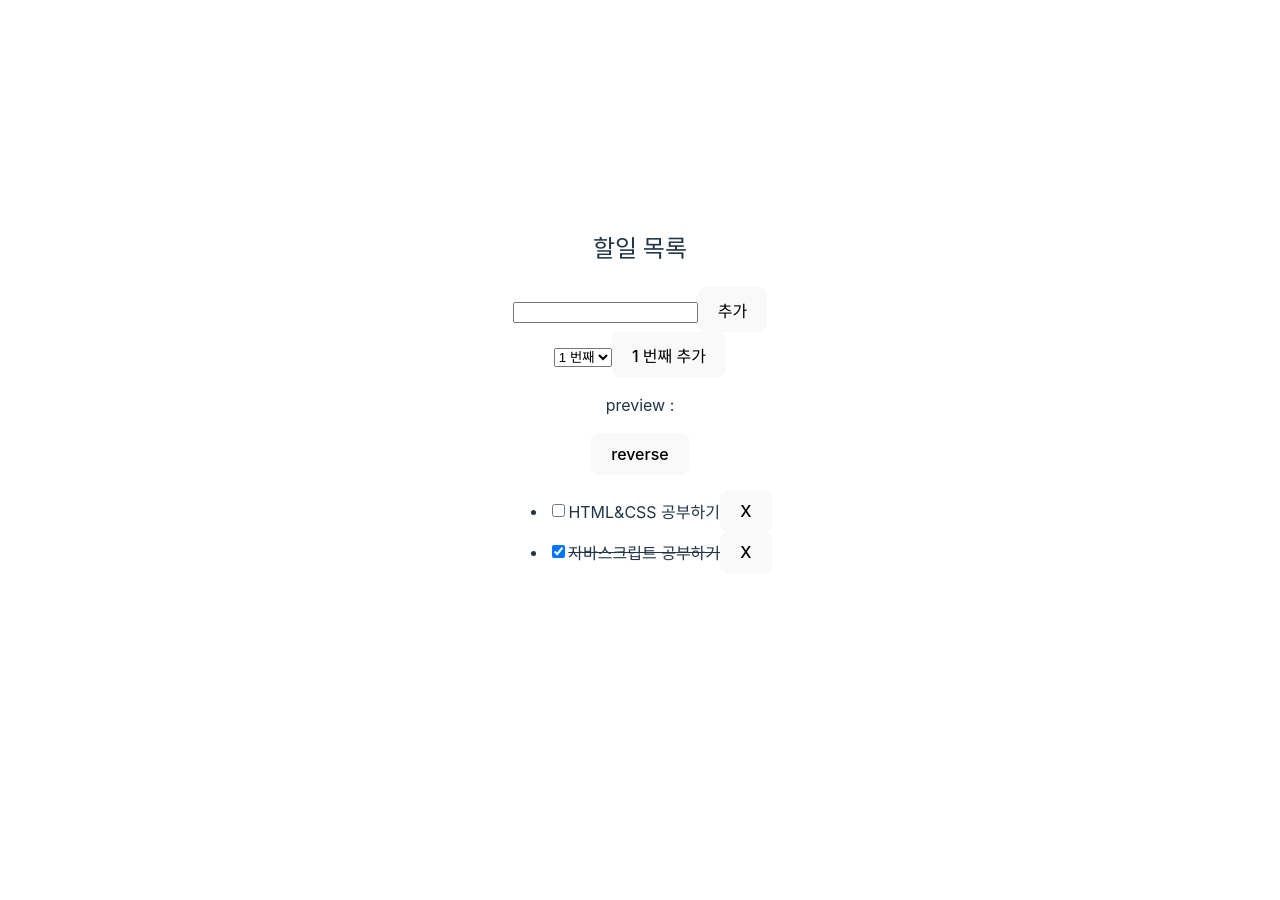
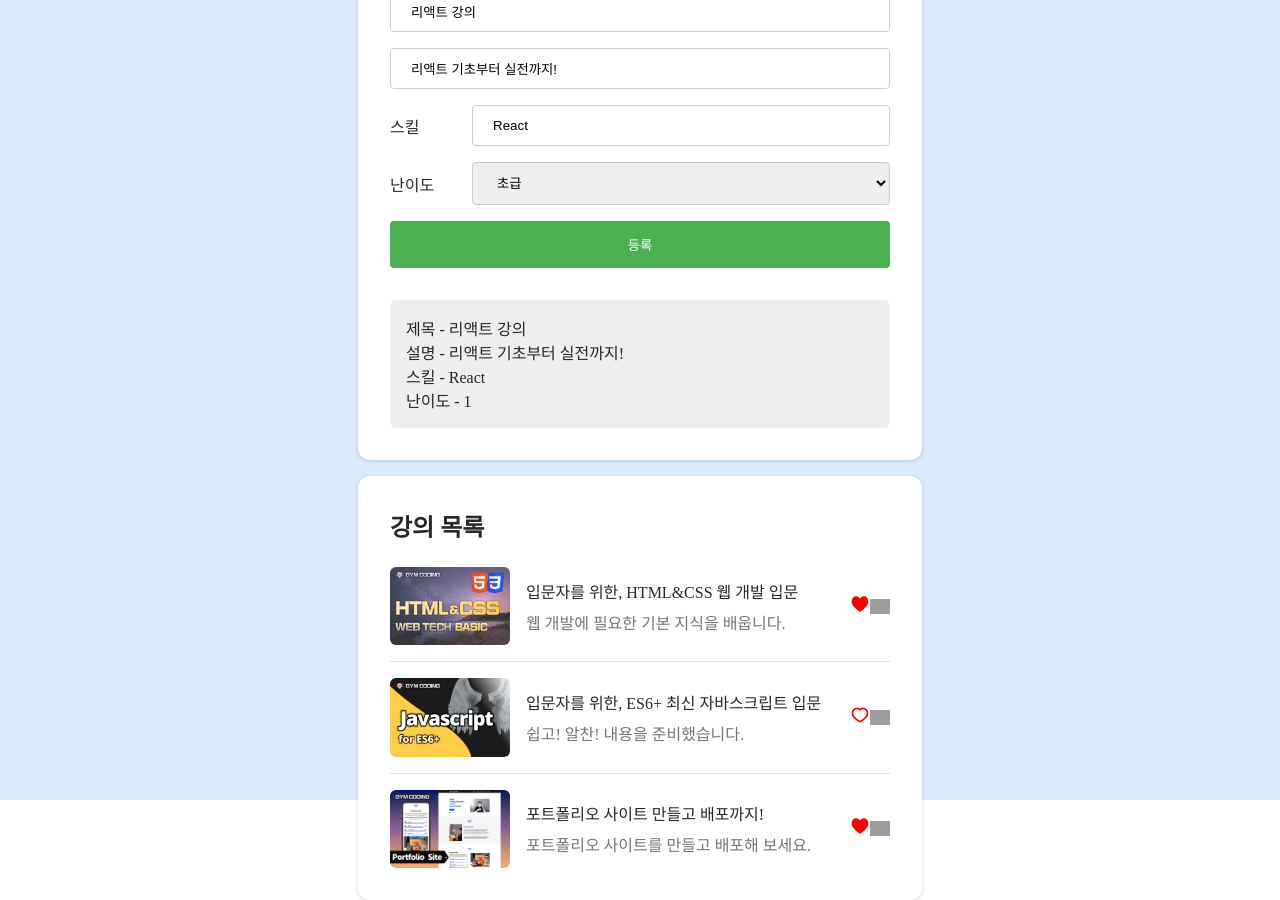
Before and after one commit to yunhyeonji/react-master, a React (Vite) app in the folder learn-react/: page / in a window 1280 px wide. Before the commit the page ends 800 px from the top, so only its background shows below. Built offline with nearby package versions, Linux system fonts and the light colour scheme; grey boxes are pictures that could not be loaded.

Commit message:
[241225]useState로 좋아요 변경

```diff
--- a/learn-react/src/AppCourse.jsx
+++ b/learn-react/src/AppCourse.jsx
@@ -1,10 +1,11 @@
+import { useState } from 'react';
 import './AppCourse.css';
 import CourseForm from './components/course/CourseForm';
 import CourseListCard from './components/course/CourseListCard';
 
 
 export default function App() {
-  const items = [
+  const [items,setItems] = useState([
     {
       id:0,
       title: '입문자를 위한, HTML&CSS 웹 개발 입문',
@@ -28,14 +29,24 @@
       isFavorite:true,
       link: 'https://inf.run/YkAN'
     }
-  ];
+  ]);
 
   const favoriteItems = items.filter(item => item.isFavorite);
+
+  const handleIsFavoriteToggle = (id, isFavorite) => {
+    const newItems = items.map(item => {
+      if(item.id === id){
+        return {...item, isFavorite}
+      }
+      return item;
+    })
+    setItems(newItems);
+  }
 
   return (
     <main style={{flexDirection: 'column', gap:'1rem'}}>
         <CourseForm />
-        <CourseListCard title="강의 목록" items={items}/>
+        <CourseListCard title="강의 목록" onIsFavorite={handleIsFavoriteToggle} items={items}/>
       {/* <CourseListCard title="관심 강의" items={favoriteItems}/> */}
     </main>
   )
--- a/learn-react/src/components/course/CourseItem.jsx
+++ b/learn-react/src/components/course/CourseItem.jsx
@@ -14,10 +14,10 @@
   )
 }
 
-export default function CourseItem({title, description, thumbnail,isFavorite, link}) {
+export default function CourseItem({onIsFavorite, id, title, description, thumbnail, isFavorite, link}) {
   function handleFavorite(e){
     e.stopPropagation();
-    alert(isFavorite ? '좋아요' : '싫어요');
+    onIsFavorite(id, !isFavorite);
   }
   function handleItemClick(){
     open(link,'_blank');
--- a/learn-react/src/components/course/CourseListCard.jsx
+++ b/learn-react/src/components/course/CourseListCard.jsx
@@ -3,7 +3,7 @@
 import CourseItem from './CourseItem';
 import Card from '../Card';
 
-function CourseListCard({title, items}) {
+function CourseListCard({onIsFavorite, title, items}) {
 
   const lastIndex = items.length - 1;
 
@@ -12,7 +12,7 @@
       <div className="courses">
         {items.map((item, index) => (
           <Fragment key={item.id} >
-            <CourseItem {...item} />
+            <CourseItem onIsFavorite={onIsFavorite} {...item} />
             {index  !== lastIndex && <hr className='divider' />}
           </Fragment>
           ))}
--- a/learn-react/src/main.jsx
+++ b/learn-react/src/main.jsx
@@ -1,10 +1,10 @@
 import React from 'react'
 import ReactDOM from 'react-dom/client'
 import './index.css'
-import AppTodo from './AppTodo';
+import App from './AppCourse';
 
 ReactDOM.createRoot(document.getElementById('root')).render(
   <React.StrictMode>
-    <AppTodo />
+    <App />
   </React.StrictMode>
 )
```
